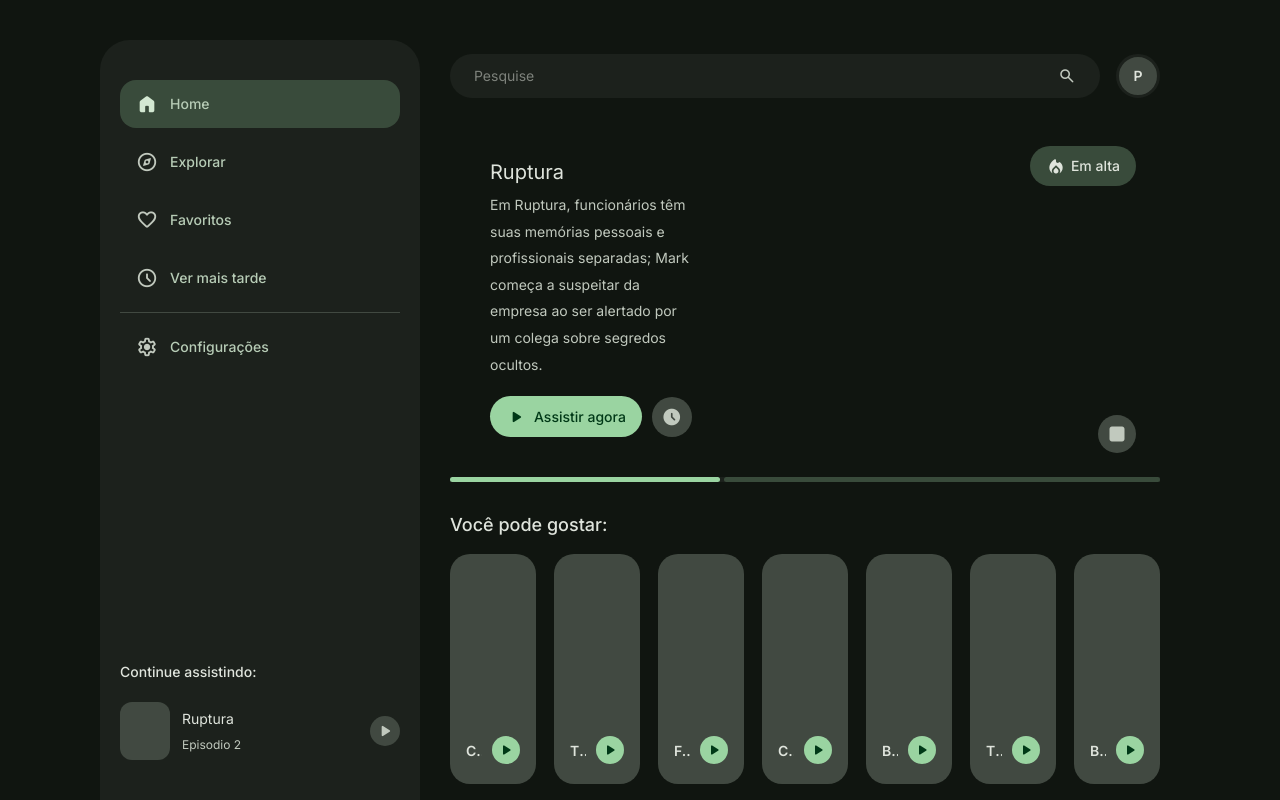
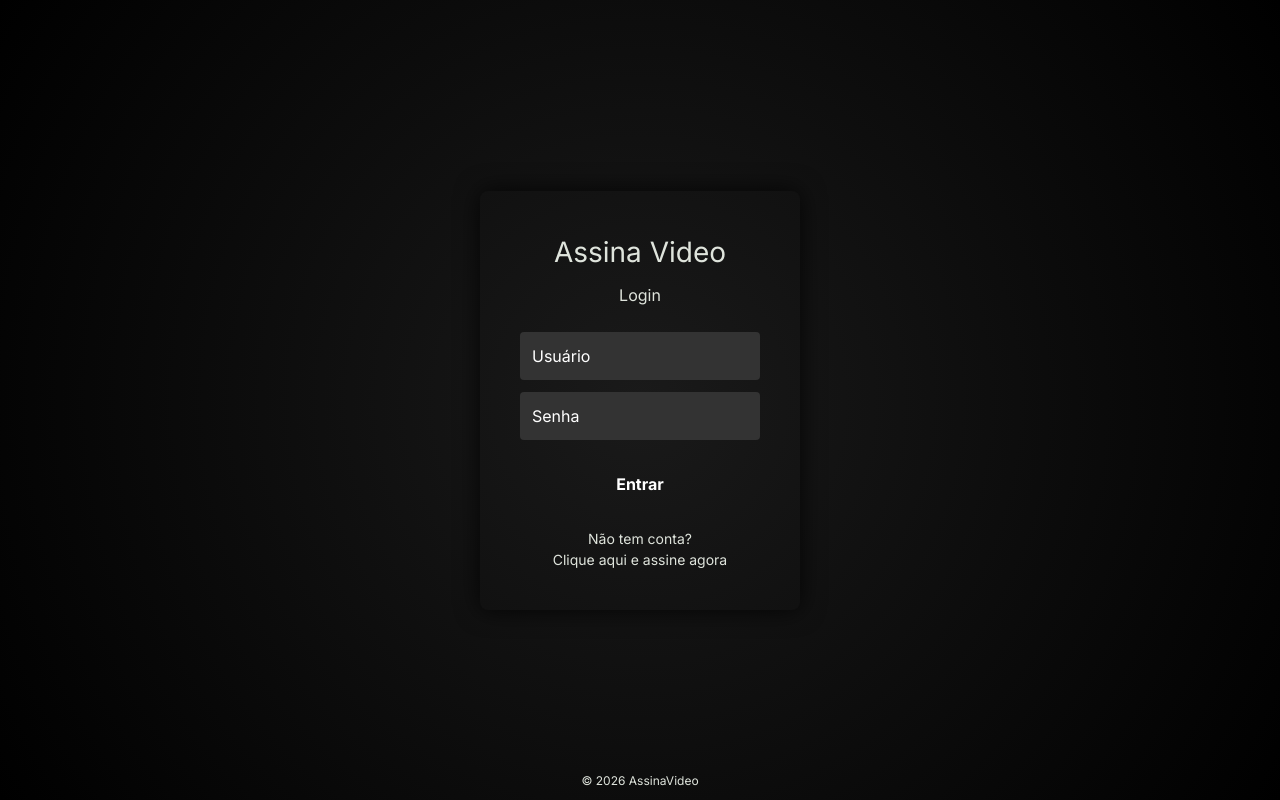
Before and after one commit to GuilhermeAmaralGuerra/StreamProjectA3, a React (Vite) app in the folder frontend/: page / in a window 1280 px wide. Built offline with nearby package versions, Linux system fonts and the light colour scheme.

Commit message:
feito link entre os arquivos de login e siginup com o Dashboard

```diff
--- a/frontend/package.json
+++ b/frontend/package.json
@@ -12,7 +12,7 @@
   "dependencies": {
     "react": "^19.2.4",
     "react-dom": "^19.2.4",
-    "react-router-dom": "^7.14.1"
+    "react-router-dom": "^7.14.2"
   },
   "devDependencies": {
     "@eslint/js": "^9.39.4",
--- a/frontend/src/dashboard/side-bar/side-bar.jsx
+++ b/frontend/src/dashboard/side-bar/side-bar.jsx
@@ -1,60 +1,82 @@
+import { Link, useLocation } from 'react-router-dom'
+
 function SideBar() {
+  const location = useLocation()
+
+  const isActive = (path) => location.pathname === path
+
+  const navItemClass = (path) =>
+    `flex h-12 items-center gap-3 rounded-2xl px-4 transition-colors ${
+      isActive(path)
+        ? 'bg-(--md-sys-color-secondary-container) text-(--md-sys-color-secondary)'
+        : 'text-(--md-sys-color-secondary) hover:bg-(--md-sys-color-surface-container-high)'
+    }`
+
+  const iconClass = (path) =>
+    `material-symbols-rounded text-[22px]! ${
+      isActive(path)
+        ? 'fill text-(--md-sys-color-on-secondary-container)'
+        : 'text-(--md-sys-color-on-surface-variant)'
+    }`
+
   return (
     <aside className="flex h-full w-[320px] flex-col justify-between rounded-t-[30px] bg-(--md-sys-color-surface-container) px-5 py-10 text-(--md-sys-color-on-surface-variant)">
       <nav className="flex flex-col gap-2.5">
-        <a
-          href="#"
-          className="flex h-12 items-center gap-3 rounded-2xl bg-(--md-sys-color-secondary-container) px-4 text-(--md-sys-color-secondary)"
-        >
-          <span className="material-symbols-rounded fill text-[22px]! text-(--md-sys-color-on-secondary-container)">home</span>
+        {/* HOME */}
+        <Link to="/dashboard" className={navItemClass('/dashboard')}>
+          <span className={iconClass('/dashboard')}>home</span>
           <span className="text-sm font-medium">Home</span>
-        </a>
+        </Link>
 
-        <a
-          href="#"
-          className="flex h-12 items-center gap-3 rounded-2xl px-4 text-(--md-sys-color-secondary) transition-colors hover:bg-(--md-sys-color-surface-container-high)"
-        >
-          <span className="material-symbols-rounded text-[22px]! text-(--md-sys-color-on-surface-variant)">explore</span>
+        {/* EXPLORAR */}
+        <Link to="/explorar" className={navItemClass('/explorar')}>
+          <span className={iconClass('/explorar')}>explore</span>
           <span className="text-sm font-medium">Explorar</span>
-        </a>
+        </Link>
 
-        <a
-          href="#"
-          className="flex h-12 items-center gap-3 rounded-2xl px-4 text-(--md-sys-color-secondary) transition-colors hover:bg-(--md-sys-color-surface-container-high)"
-        >
-          <span className="material-symbols-rounded text-[22px]! text-(--md-sys-color-on-surface-variant)">favorite</span>
+        {/* FAVORITOS */}
+        <Link to="/favoritos" className={navItemClass('/favoritos')}>
+          <span className={iconClass('/favoritos')}>favorite</span>
           <span className="text-sm font-medium">Favoritos</span>
-        </a>
+        </Link>
 
-        <a
-          href="#"
-          className="flex h-12 items-center gap-3 rounded-2xl px-4 text-(--md-sys-color-secondary) transition-colors hover:bg-(--md-sys-color-surface-container-high)"
-        >
-          <span className="material-symbols-rounded text-[22px]! text-(--md-sys-color-on-surface-variant)">schedule</span>
+        {/* VER MAIS TARDE */}
+        <Link to="/ver-mais-tarde" className={navItemClass('/ver-mais-tarde')}>
+          <span className={iconClass('/ver-mais-tarde')}>schedule</span>
           <span className="text-sm font-medium">Ver mais tarde</span>
-        </a>
+        </Link>
 
         <div className="mx-0 h-px bg-(--md-sys-color-outline-variant)"></div>
 
-        <a
-          href="#"
-          className="flex h-12 items-center gap-3 rounded-2xl px-4 text-(--md-sys-color-secondary) transition-colors hover:bg-(--md-sys-color-surface-container-high)"
-        >
-          <span className="material-symbols-rounded text-[22px]! text-(--md-sys-color-on-surface-variant)">settings</span>
+        {/* CONFIGURAÇÕES */}
+        <Link to="/configuracoes" className={navItemClass('/configuracoes')}>
+          <span className={iconClass('/configuracoes')}>settings</span>
           <span className="text-sm font-medium">Configurações</span>
-        </a>
+        </Link>
+
+        {/* LOGOUT */}
+        <Link to="/login" className="flex h-12 items-center gap-3 rounded-2xl px-4 text-red-400 transition-colors hover:bg-red-500/10">
+          <span className="material-symbols-rounded text-[22px]!">logout</span>
+          <span className="text-sm font-medium">Sair</span>
+        </Link>
       </nav>
 
       <section className="flex flex-col gap-5">
-        <h2 className="text-sm font-medium text-(--md-sys-color-on-surface)">Continue assistindo:</h2>
+        <h2 className="text-sm font-medium text-(--md-sys-color-on-surface)">
+          Continue assistindo:
+        </h2>
 
         <article className="flex items-center justify-between gap-2">
           <div className="flex items-center gap-3">
             <div className="h-14.5 w-12.5 rounded-xl bg-(--md-sys-color-outline-variant)"></div>
 
             <div className="flex flex-col gap-2">
-              <p className="truncate text-sm text-(--md-sys-color-on-surface)">Ruptura</p>
-              <p className="text-xs text-(--md-sys-color-on-surface-variant)">Episodio 2</p>
+              <p className="truncate text-sm text-(--md-sys-color-on-surface)">
+                Ruptura
+              </p>
+              <p className="text-xs text-(--md-sys-color-on-surface-variant)">
+                Episódio 2
+              </p>
             </div>
           </div>
 
@@ -62,7 +84,9 @@ function SideBar() {
             type="button"
             className="flex cursor-pointer items-center justify-center rounded-full bg-(--md-sys-color-outline-variant) p-1.25 text-(--md-sys-color-on-surface-variant)"
           >
-            <span className="material-symbols-rounded fill text-[20px]!">play_arrow</span>
+            <span className="material-symbols-rounded fill text-[20px]!">
+              play_arrow
+            </span>
           </button>
         </article>
       </section>
--- a/frontend/src/login/login.jsx
+++ b/frontend/src/login/login.jsx
@@ -1,7 +1,14 @@
 import './login.css'
-import { Link } from 'react-router-dom'
+import { Link, useNavigate } from 'react-router-dom'
 
 function Login() {
+  const navigate = useNavigate()
+
+  const handleLogin = (e) => {
+    e.preventDefault()
+    navigate('/dashboard')
+  }
+
   return (
     <>
       <div className="login-page">
@@ -9,7 +16,7 @@ function Login() {
           <h1 className="logo">Assina Video</h1>
           <h2>Login</h2>
 
-          <form>
+          <form onSubmit={handleLogin}>
             <div className='login-inputs'>
               <input type="text" placeholder="Usuário" />
               <input type="password" placeholder="Senha" />
@@ -21,7 +28,9 @@ function Login() {
           <p className="signup-text">
             Não tem conta?
             <br />
-            <Link to="/signup"><span className="signup-link">Clique aqui e assine agora</span></Link>
+            <Link to="/signup">
+              <span className="signup-link">Clique aqui e assine agora</span>
+            </Link>
           </p>
         </div>
       </div>
--- a/frontend/src/main.jsx
+++ b/frontend/src/main.jsx
@@ -192,9 +192,10 @@ const router = createBrowserRouter([
     path: '/',
     element: <AppLayout />,
     children: [
-      { index: true, element: <Dashboard /> },
+      { index: true, element: <Login /> },
       { path: 'login', element: <Login /> },
-      { path: 'signup', element: <Signup /> }
+      { path: 'signup', element: <Signup /> },
+      { path: 'dashboard', element: <Dashboard /> }
     ]
   }
 ])
--- a/frontend/src/signup/signup.jsx
+++ b/frontend/src/signup/signup.jsx
@@ -1,7 +1,15 @@
 import './signup.css'
 import { Link } from 'react-router-dom'
+import {  useNavigate } from 'react-router-dom'
 
 function Signup() {
+  const navigate = useNavigate()
+
+  const handleLogin = (e) => {
+    e.preventDefault()
+    navigate('/dashboard')
+}
+
   return (
     <>
       <div className="signup-page">
@@ -9,7 +17,7 @@ function Signup() {
           <h1 className="logo">AssinaVideo</h1>
           <h2>Crie sua conta</h2>
 
-          <form>
+          <form onSubmit={handleLogin}>
             <div className="signup-inputs">
               <input type="text" placeholder="Nome de usuário" />
               <input type="email" placeholder="Email" />
```
